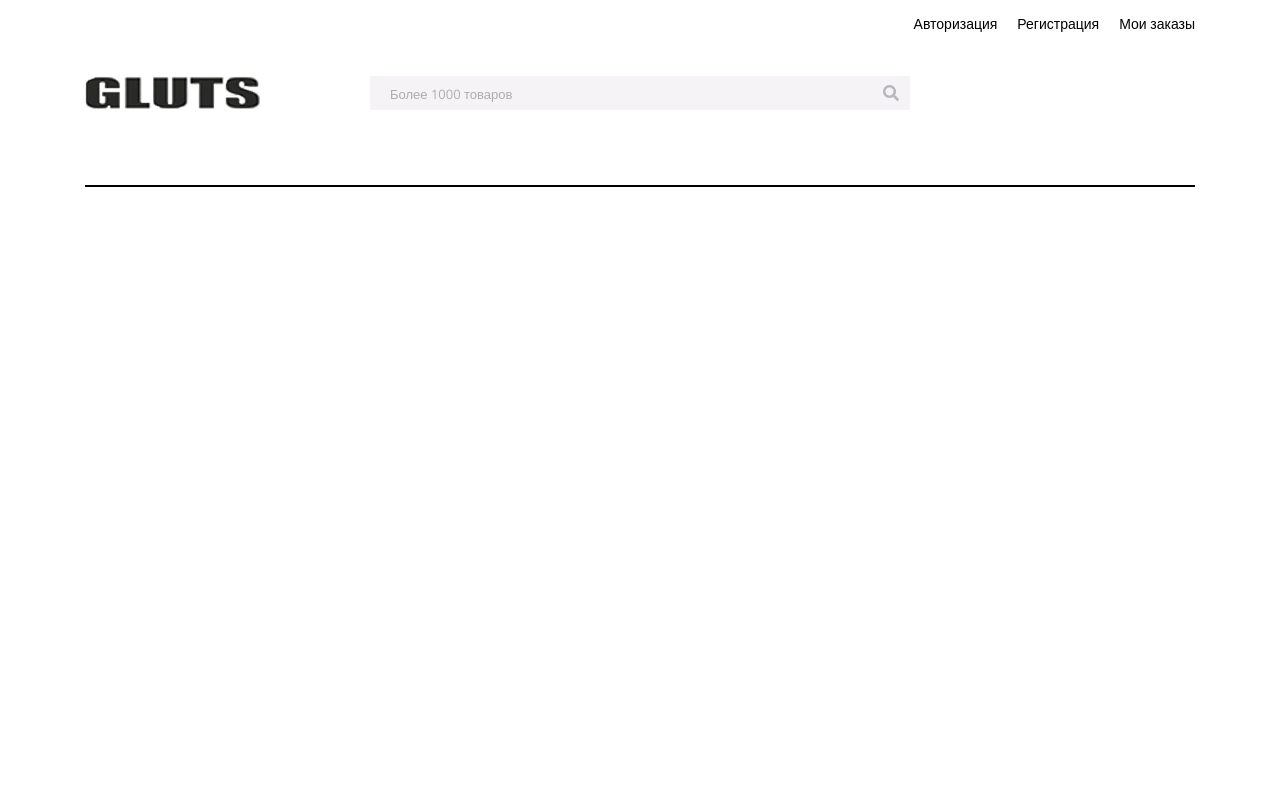
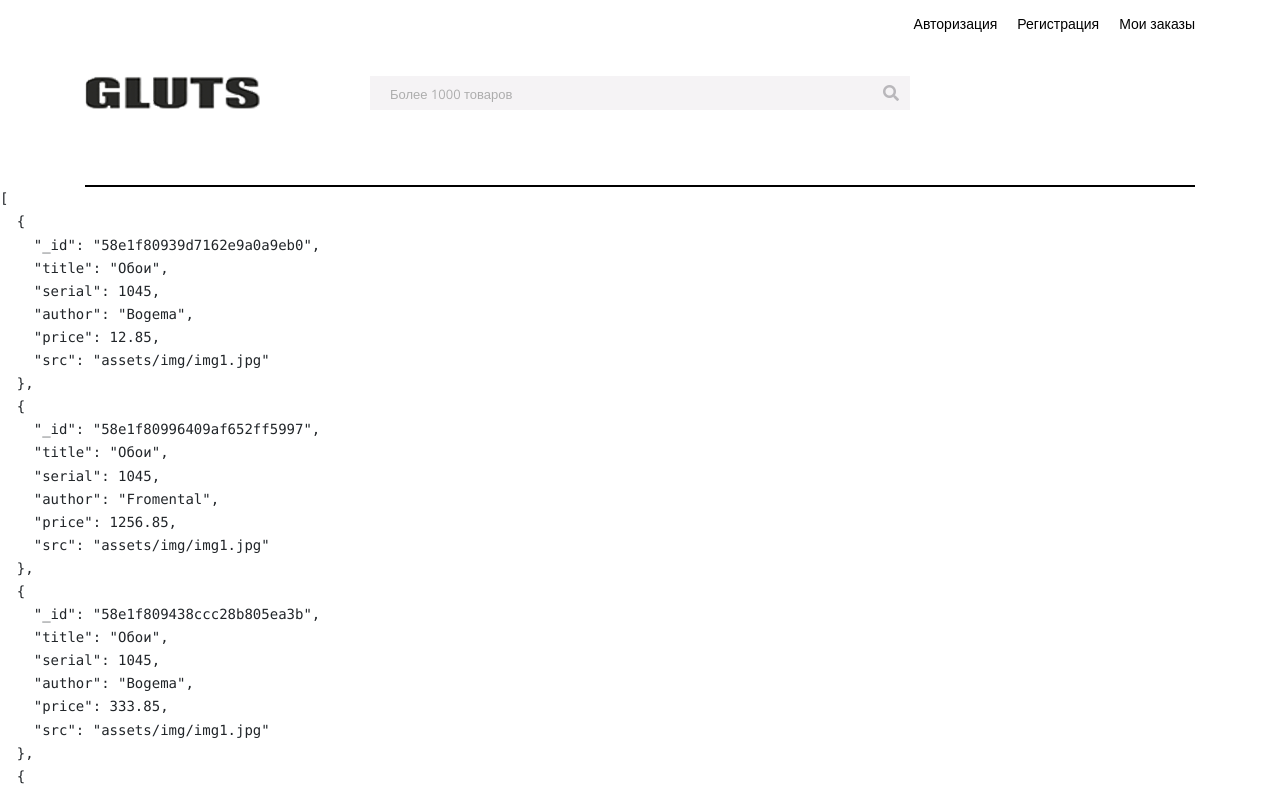
Before and after one commit to JuliaKirschenheuter/AngularShopExample, an Angular app: page / in a window 1280 px wide. Shown: the top 791 px of the page. Built offline with nearby package versions, Linux system fonts and the light colour scheme.

Commit message:
Part2: elegant way to be unsubscribed from the sequence

```diff
--- a/src/app/app.component.html
+++ b/src/app/app.component.html
@@ -1,4 +1,4 @@
-<app-header [logo]="logo" (search)="text = $event">
+<app-header>
   <img class="site-logo" [src]="logo"/>
 
   <div class="col-lg-3 d-flex justify-content-end">
@@ -72,4 +72,5 @@
     </div>
   </div>
 </app-header>
-{{text}}
+
+<pre>{{products | json}}</pre>
--- a/src/app/app.component.ts
+++ b/src/app/app.component.ts
@@ -1,14 +1,27 @@
-import { Component } from '@angular/core';
+import {Component, OnDestroy, OnInit} from '@angular/core';
+import {data$, IProduct} from "./common/mock/data";
+import {Subject} from "rxjs";
+import {takeUntil} from "rxjs/operators";
 
 @Component({
   selector: 'app-root',
   templateUrl: './app.component.html',
   styleUrls: ['./app.component.css']
 })
-export class AppComponent {
+export class AppComponent implements OnInit, OnDestroy{
+  public logo = 'assets/img/logo.png';
+  public products;
+  public subscription;
+  public control$$ = new Subject();
 
-  public logo = 'assets/img/logo.png'
+  ngOnInit(): void {
+    this.subscription = data$.pipe(takeUntil(this.control$$)).subscribe((products: IProduct[]) => {
+      this.products = products;
+    });
+  }
 
+  ngOnDestroy(): void {
+    this.control$$.next(true);
+  }
 
-  public text = ''
 }
--- /dev/null
+++ b/src/app/common/mock/data.ts
@@ -0,0 +1,95 @@
+import {Observable, of} from "rxjs";
+
+export interface IProduct {
+  '_id': string;
+  'title': string;
+  'serial': number;
+  'author': string;
+  'price': number;
+  'src': string;
+}
+
+export const data: IProduct[] = [
+  {
+    '_id': '58e1f80939d7162e9a0a9eb0',
+    'title': 'Обои',
+    'serial': 1045,
+    'author': 'Bogema',
+    'price': 12.85,
+    'src': 'assets/img/img1.jpg'
+  },
+  {
+    '_id': '58e1f80996409af652ff5997',
+    'title': 'Обои',
+    'serial': 1045,
+    'author': 'Fromental',
+    'price': 1256.85,
+    'src': 'assets/img/img1.jpg'
+  },
+  {
+    '_id': '58e1f809438ccc28b805ea3b',
+    'title': 'Обои',
+    'serial': 1045,
+    'author': 'Bogema',
+    'price': 333.85,
+    'src': 'assets/img/img1.jpg'
+  },
+  {
+    '_id': '58e1f809a8fd877d977d9e22',
+    'title': 'Обои',
+    'serial': 1045,
+    'author': 'Fromental',
+    'price': 1666.85,
+    'src': 'assets/img/img1.jpg'
+  },
+  {
+    '_id': '58e1f809473528b3533131d0',
+    'title': 'Обои',
+    'serial': 1045,
+    'author': 'Fromental',
+    'price': 1500.85,
+    'src': 'assets/img/img1.jpg'
+  },
+  {
+    '_id': '58e1f80962fd2c3cb475978d',
+    'title': 'Обои',
+    'serial': 1045,
+    'author': 'Bogema',
+    'price': 222.85,
+    'src': 'assets/img/img1.jpg'
+  },
+  {
+    '_id': '58e1f809fd6385dd5adc1baa',
+    'title': 'Обои',
+    'serial': 1045,
+    'author': 'Fromental',
+    'price': 1111.85,
+    'src': 'assets/img/img1.jpg'
+  },
+  {
+    '_id': '58e1f809c0b34dc771346a57',
+    'title': 'Обои',
+    'serial': 1045,
+    'author': 'Super start',
+    'price': 2211.85,
+    'src': 'assets/img/img1.jpg'
+  },
+  {
+    '_id': '58e1f809711416f3d8c0a7ad',
+    'title': 'Обои',
+    'serial': 1045,
+    'author': 'Bogema',
+    'price': 2000.85,
+    'src': 'assets/img/img1.jpg'
+  },
+  {
+    '_id': '58e1f809711416f3dknmgbr51',
+    'title': 'Обои',
+    'serial': 8475,
+    'author': 'Fromental',
+    'price': 70.85,
+    'src': 'assets/img/img1.jpg'
+  },
+];
+
+export const data$: Observable<IProduct[]> = of(data);
```
